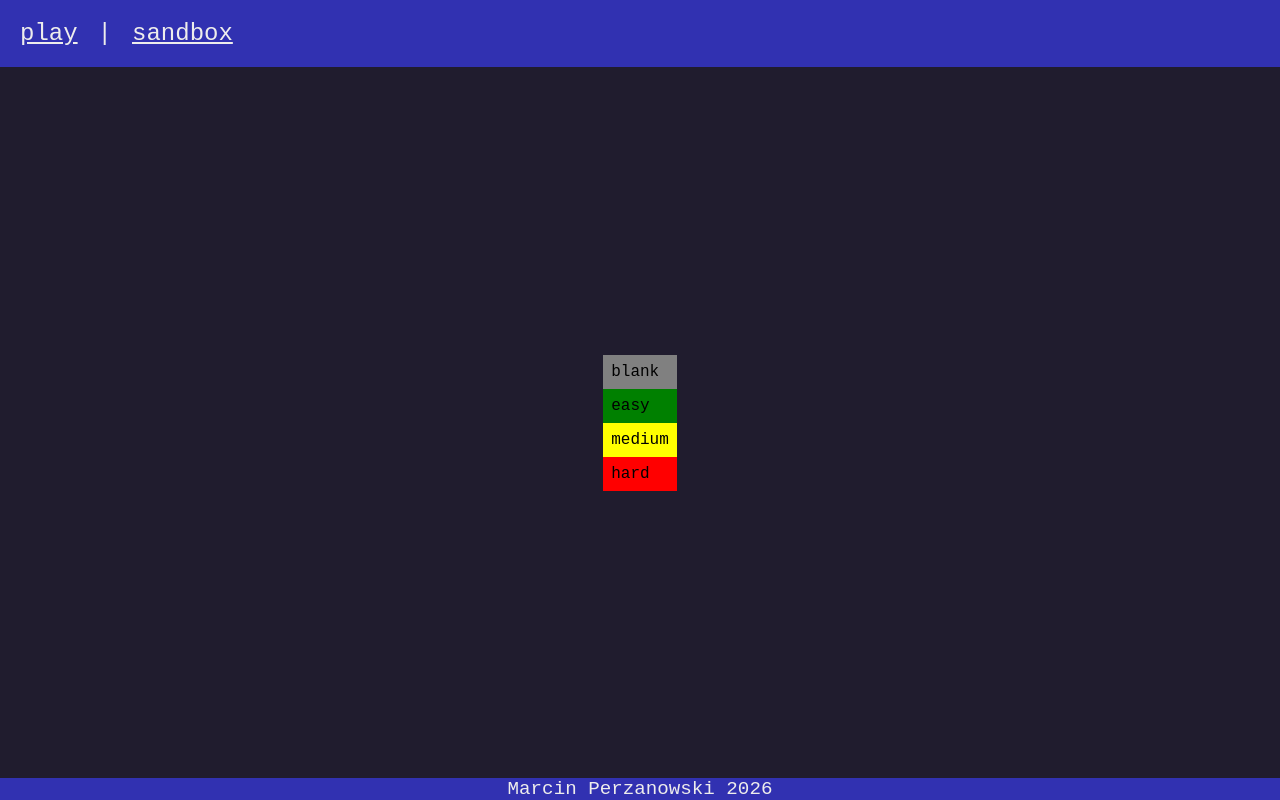
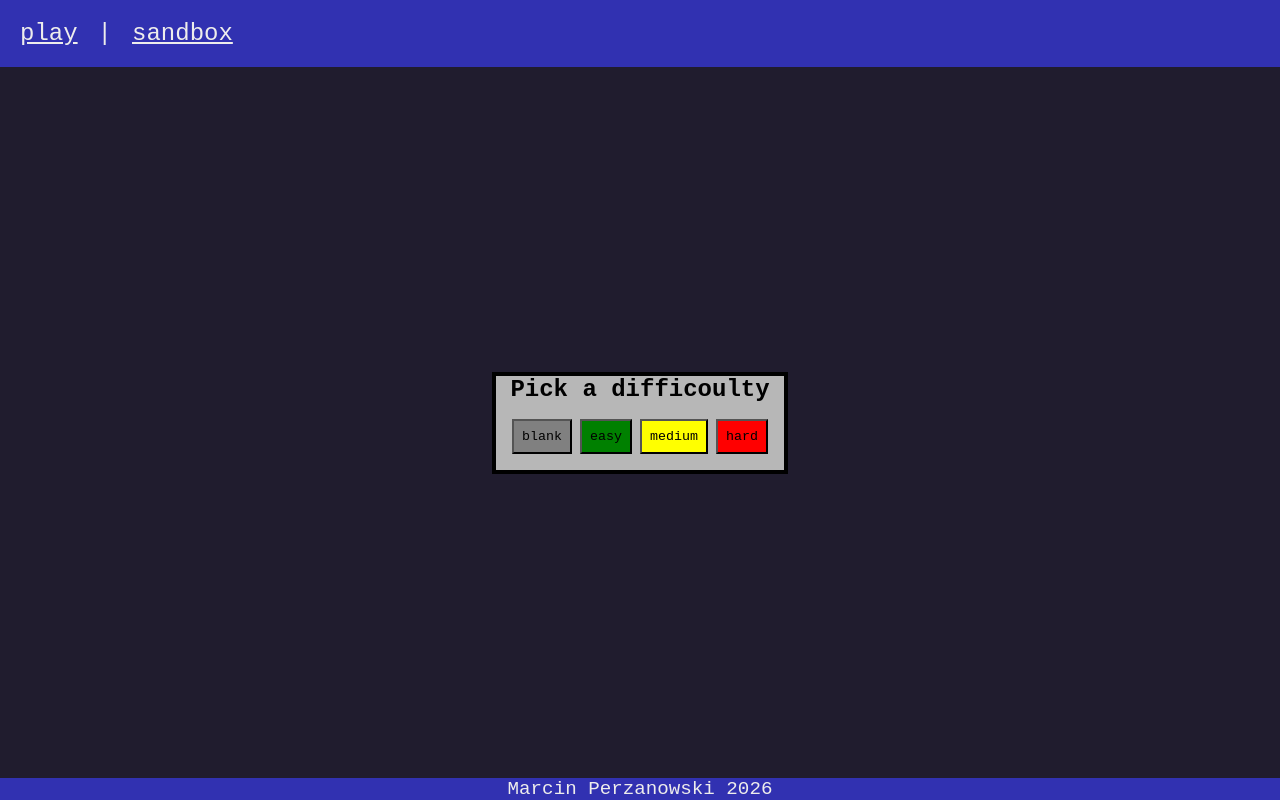
Before and after one commit to ANonIME2/sudoku, a React app in the folder frontend/: page /sandbox in a window 1280 px wide. Built offline with nearby package versions, Linux system fonts and the light colour scheme; the HTML template or start-up script is replaced by a standard one; a web font is replaced by a local one.

Commit message:
generator on website

```diff
--- a/frontend/src/pages/Sandbox.jsx
+++ b/frontend/src/pages/Sandbox.jsx
@@ -9,8 +9,11 @@ export default function Main(propos){
     const [errorMsg, setErrorMsg] = React.useState("");
     const [solveResponse, setSolveResponse] = React.useState({});
     const [pickedMode, setPickedMode] = React.useState(undefined);
-    const difficoultyLevels = [{name: "blank", colour:"gray"}, {name:"easy", colour:"green"}, {name:"medium", colour:"yellow"}, {name:"hard", colour:"red"}]
-
+    const difficoultyLevels = [
+        {name: "blank", colour:"gray", filledIn:0},
+        {name:"easy", colour:"green", filledIn:50},
+        {name:"medium", colour:"yellow", filledIn:40},
+        {name:"hard", colour:"red", filledIn:30}]
 
     const solve = ()=>{
         setErrorMsg("");
@@ -51,7 +54,10 @@ export default function Main(propos){
 
         fetch(`http://localhost:${settings.apiPort}/generate`,{
             method:"POST",
-            headers:{"Content-Type":"application/json"}
+            headers:{"Content-Type":"application/json"},
+            body:JSON.stringify({
+                difficoulty:difficoultyLevels[difficoulty].filledIn
+            })
         })
         .then(x=>x.text().then(value=>{
             value = JSON.parse(value)
@@ -63,14 +69,15 @@ export default function Main(propos){
         return (
             <>
                 {pickedMode == undefined ?
-                    <>
+                    <div className="difficoulty-pick-container">
+                        <h2>Pick a difficoulty</h2>
                         <div className="mode-btn-container">
                             {
                                 difficoultyLevels.map((ele, i) => {
                                     console.log(ele);
 
                                     return (
-                                        <div
+                                        <button
                                             style={{backgroundColor:ele.colour}}
                                             className="mode-btn"
                                             onClick={()=>{
@@ -79,12 +86,12 @@ export default function Main(propos){
                                             }}
                                         >
                                             {ele.name}
-                                        </div>
+                                        </button>
                                     )
                                 })
                             }
                         </div>
-                    </> :
+                    </div> :
                     <>
                     <p className="sudoku_error_msg" style={{opacity: errorMsg == ""? "0%": "100%"}}>{errorMsg}</p>
                     <div className="sudoku_main">
--- a/frontend/src/styles/Sandbox.css
+++ b/frontend/src/styles/Sandbox.css
@@ -5,8 +5,23 @@
 
 .mode-btn-container{
   padding: 16px;
+  display: flex;
+  gap: 8px;
+}
+
+.difficoulty-pick-container{
+  border:4px solid black;
+  background-color: rgb(183, 183, 183);
+}
+
+.difficoulty-pick-container h2{
+  text-align: center;
 }
 
 .mode-btn{
   padding: 8px;
 }
+
+button{
+  cursor: pointer;
+}
--- a/frontend/src/styles/StepsDisplay.css
+++ b/frontend/src/styles/StepsDisplay.css
@@ -1,6 +1,6 @@
 .stepsDisplay{
-    width: inherit;
-    height: inherit;
+    width: 100vw;
+    height: 100vh;
     border: 2px solid black;
 
 }
```
Also changed, not shown: 2 other files (tests, documents, lock files or other folders).
